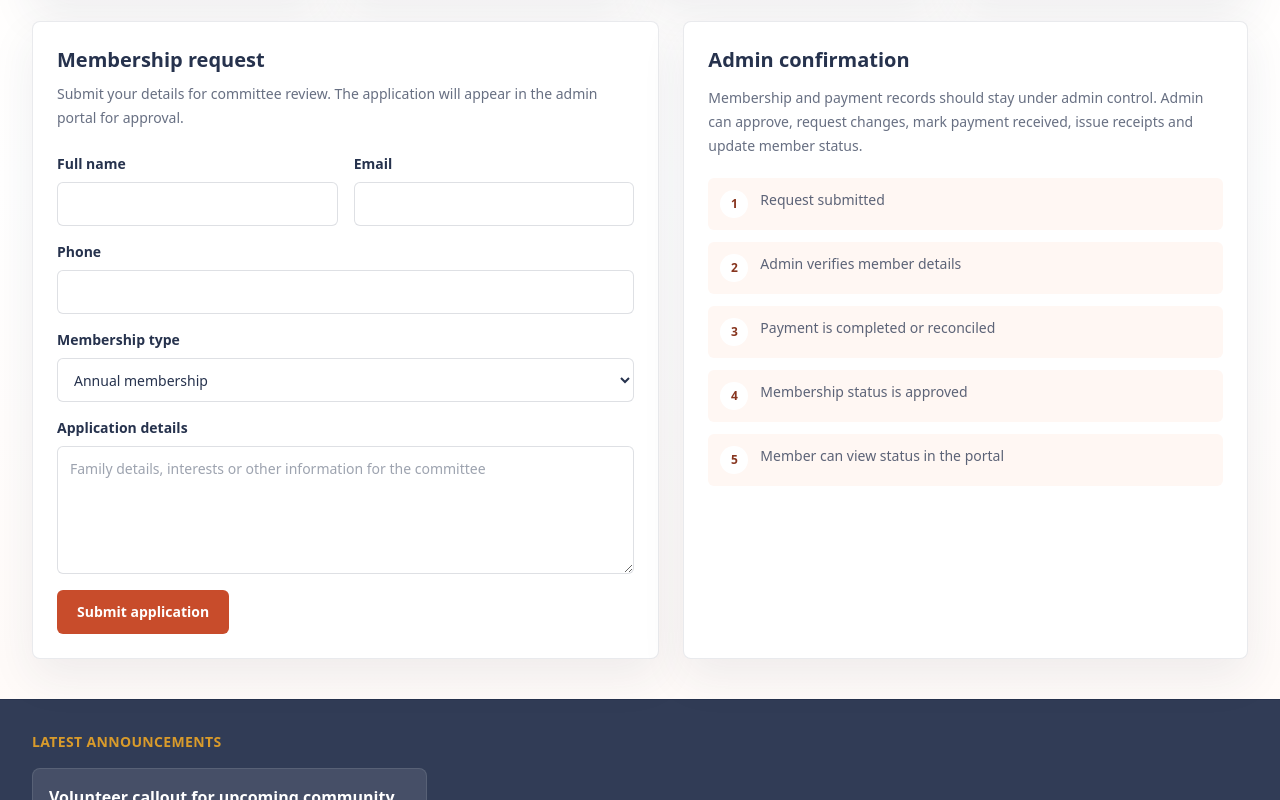
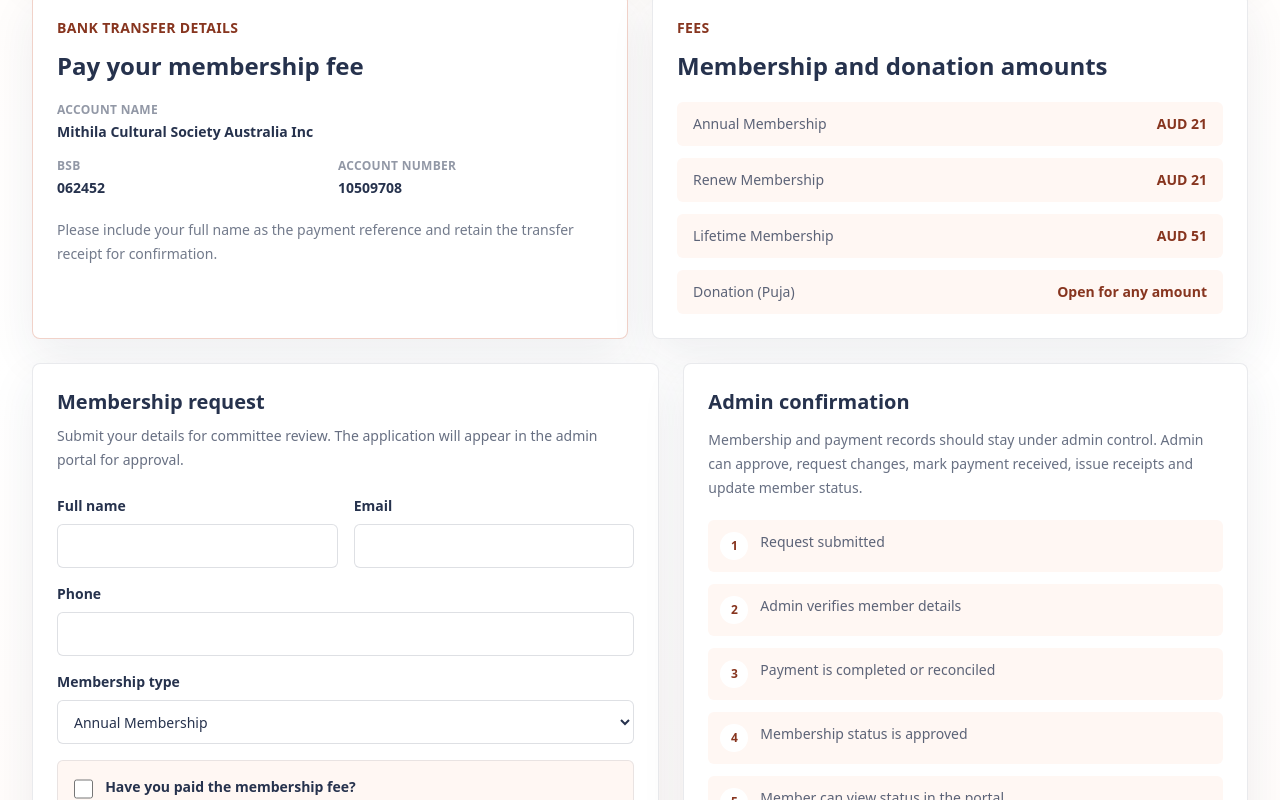
Before and after one commit to shrishishirendu/MCSA, a Next.js app: page /membership in a window 1280 px wide. Shown: the part 620-1420 px from the top of the page. Built offline with nearby package versions, Linux system fonts and the light colour scheme; no server answers.

Commit message:
Add membership payment details and confirmation

```diff
--- a/src/app/(public)/membership/page.tsx
+++ b/src/app/(public)/membership/page.tsx
@@ -9,7 +9,7 @@
     <PageLayout
       title="Membership & Donations"
       eyebrow="Join, renew or support"
-      description="One simple page for annual membership, renewal, lifetime membership and donations. Payment integration can be added later without changing the page structure."
+      description="Apply for membership, renew an existing membership or support the society with a donation."
     >
       <div className="grid gap-6">
         <section className="grid gap-4 md:grid-cols-2 lg:grid-cols-4">
@@ -26,6 +26,46 @@
               </Button>
             </Card>
           ))}
+        </section>
+
+        <section className="grid gap-6 lg:grid-cols-2">
+          <Card className="border-lotus-500/25 bg-lotus-50">
+            <p className="text-sm font-semibold uppercase tracking-wide text-lotus-700">
+              Bank transfer details
+            </p>
+            <h2 className="mt-3 text-2xl font-bold text-indigoInk">
+              Pay your membership fee
+            </h2>
+            <dl className="mt-5 grid gap-4 text-sm">
+              <BankDetail
+                label="Account name"
+                value="Mithila Cultural Society Australia Inc"
+              />
+              <div className="grid gap-4 sm:grid-cols-2">
+                <BankDetail label="BSB" value="062452" />
+                <BankDetail label="Account number" value="10509708" />
+              </div>
+            </dl>
+            <p className="mt-5 text-sm leading-6 text-indigoInk/65">
+              Please include your full name as the payment reference and retain
+              the transfer receipt for confirmation.
+            </p>
+          </Card>
+
+          <Card>
+            <p className="text-sm font-semibold uppercase tracking-wide text-lotus-700">
+              Fees
+            </p>
+            <h2 className="mt-3 text-2xl font-bold text-indigoInk">
+              Membership and donation amounts
+            </h2>
+            <ul className="mt-5 grid gap-3 text-sm text-indigoInk/75">
+              <Fee label="Annual Membership" amount="AUD 21" />
+              <Fee label="Renew Membership" amount="AUD 21" />
+              <Fee label="Lifetime Membership" amount="AUD 51" />
+              <Fee label="Donation (Puja)" amount="Open for any amount" />
+            </ul>
+          </Card>
         </section>
 
         <section className="grid gap-6 lg:grid-cols-[1fr_0.9fr]">
@@ -74,3 +114,23 @@
     </PageLayout>
   );
 }
+
+function BankDetail({ label, value }: { label: string; value: string }) {
+  return (
+    <div>
+      <dt className="text-xs font-semibold uppercase tracking-wide text-indigoInk/50">
+        {label}
+      </dt>
+      <dd className="mt-1 font-bold text-indigoInk">{value}</dd>
+    </div>
+  );
+}
+
+function Fee({ label, amount }: { label: string; amount: string }) {
+  return (
+    <li className="flex items-center justify-between gap-4 rounded-md bg-lotus-50 px-4 py-3">
+      <span className="font-medium">{label}</span>
+      <span className="font-bold text-lotus-700">{amount}</span>
+    </li>
+  );
+}
--- a/src/app/api/membership-applications/route.ts
+++ b/src/app/api/membership-applications/route.ts
@@ -8,6 +8,7 @@
       email?: string;
       phone?: string;
       membershipType?: string;
+      paymentConfirmed?: boolean;
       notes?: string;
     };
 
@@ -23,6 +24,7 @@
       email: body.email.trim().toLowerCase(),
       phone: body.phone?.trim() || null,
       membership_type: body.membershipType?.trim() || "annual",
+      payment_confirmed: Boolean(body.paymentConfirmed),
       notes: body.notes?.trim() || null,
       membership_status: "pending"
     });
--- a/src/components/admin/MemberReviewList.tsx
+++ b/src/components/admin/MemberReviewList.tsx
@@ -128,6 +128,10 @@
                       value={member.membershipType || "Annual"}
                     />
                     <Detail
+                      label="Payment declared"
+                      value={member.paymentConfirmed ? "Yes" : "No"}
+                    />
+                    <Detail
                       label="Application date"
                       value={formatDate(member.createdAt)}
                     />
--- a/src/components/membership/MembershipApplicationForm.tsx
+++ b/src/components/membership/MembershipApplicationForm.tsx
@@ -22,6 +22,7 @@
         email: formData.get("email"),
         phone: formData.get("phone"),
         membershipType: formData.get("membershipType"),
+        paymentConfirmed: formData.get("paymentConfirmed") === "on",
         notes: formData.get("notes")
       })
     });
@@ -33,7 +34,9 @@
       return;
     }
 
-    setStatus("Application submitted for admin review.");
+    setStatus(
+      "Application submitted for admin review. Please retain your bank transfer receipt."
+    );
     form.reset();
     setSubmitting(false);
   }
@@ -62,11 +65,28 @@
           className="min-h-11 rounded-md border border-indigoInk/15 bg-white px-3 text-sm text-indigoInk outline-none focus:border-lotus-500 focus:ring-2 focus:ring-lotus-100"
           defaultValue="annual"
         >
-          <option value="annual">Annual membership</option>
-          <option value="lifetime">Lifetime membership</option>
-          <option value="functional">Functional member</option>
+          <option value="annual">Annual Membership</option>
+          <option value="renewal">Renew Membership</option>
+          <option value="lifetime">Lifetime Membership</option>
+          <option value="donation">Donation</option>
         </select>
       </FieldGroup>
+      <label className="flex cursor-pointer items-start gap-3 rounded-md border border-indigoInk/10 bg-lotus-50 p-4">
+        <input
+          type="checkbox"
+          name="paymentConfirmed"
+          className="mt-0.5 size-5 rounded border-indigoInk/25 text-lotus-500 focus:ring-lotus-500"
+        />
+        <span>
+          <span className="block text-sm font-semibold text-indigoInk">
+            Have you paid the membership fee?
+          </span>
+          <span className="mt-1 block text-xs leading-5 text-indigoInk/60">
+            Tick this box if you have already transferred the applicable amount
+            to the society bank account.
+          </span>
+        </span>
+      </label>
       <FieldGroup>
         <Label htmlFor="notes">Application details</Label>
         <TextArea
--- a/src/lib/content-data.ts
+++ b/src/lib/content-data.ts
@@ -23,6 +23,7 @@
   email: string;
   phone: string | null;
   membership_type: string;
+  payment_confirmed: boolean;
   notes: string | null;
   membership_status: "pending" | "approved" | "rejected";
   joined_at: string | null;
@@ -34,6 +35,7 @@
     email: row.email,
     phone: row.phone,
     membershipType: row.membership_type,
+    paymentConfirmed: row.payment_confirmed,
     notes: row.notes,
     membershipStatus: row.membership_status,
     joinedAt: row.joined_at,
--- a/src/types/content.ts
+++ b/src/types/content.ts
@@ -40,6 +40,7 @@
   email: string;
   phone?: string | null;
   membershipType?: string;
+  paymentConfirmed?: boolean;
   notes?: string | null;
   membershipStatus: MembershipStatus;
   joinedAt?: string | null;
--- a/src/types/database.ts
+++ b/src/types/database.ts
@@ -12,6 +12,7 @@
   email: string;
   phone: string | null;
   membership_type: string;
+  payment_confirmed: boolean;
   notes: string | null;
   membership_status: "pending" | "approved" | "rejected";
   joined_at: string | null;
@@ -55,6 +56,7 @@
           email: string;
           phone?: string | null;
           membership_type?: string;
+          payment_confirmed?: boolean;
           notes?: string | null;
           membership_status?: MemberRow["membership_status"];
           joined_at?: string | null;
```
Also changed, not shown: 2 other files (tests, documents, lock files or other folders).
